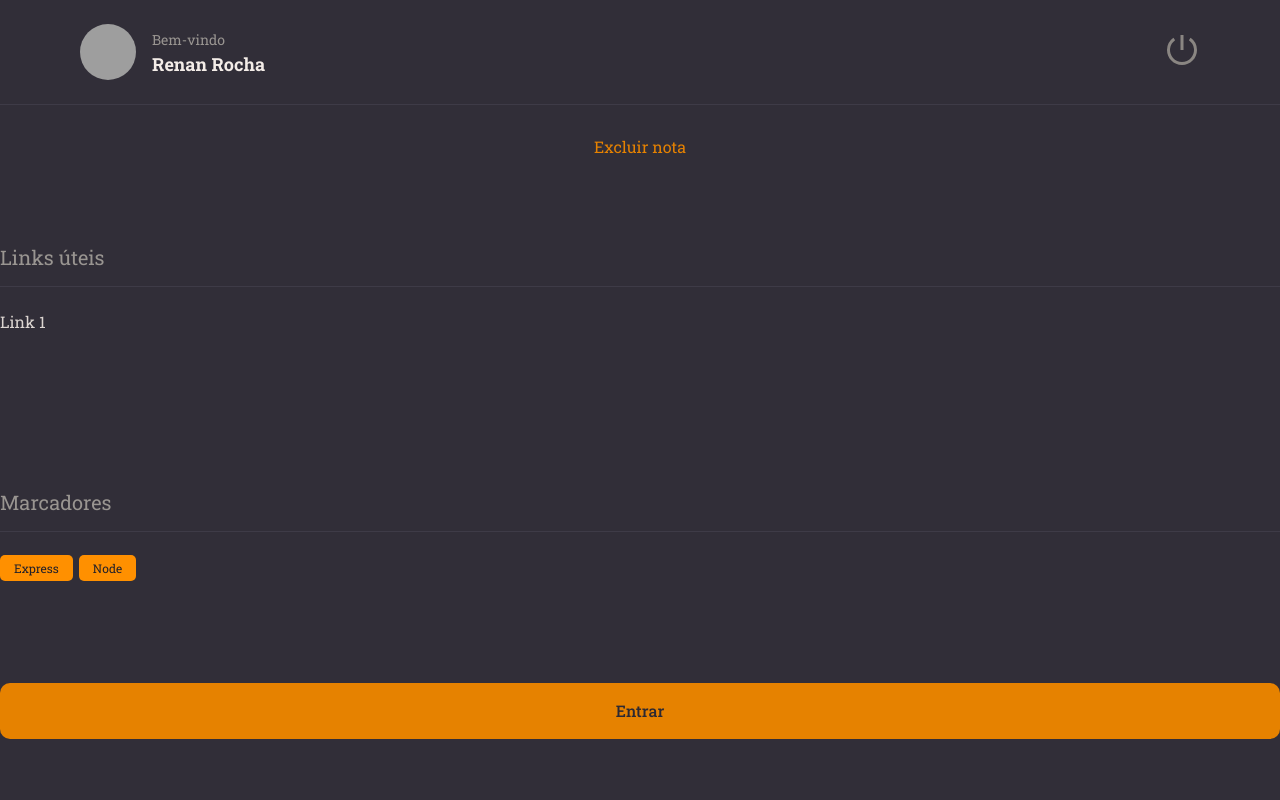
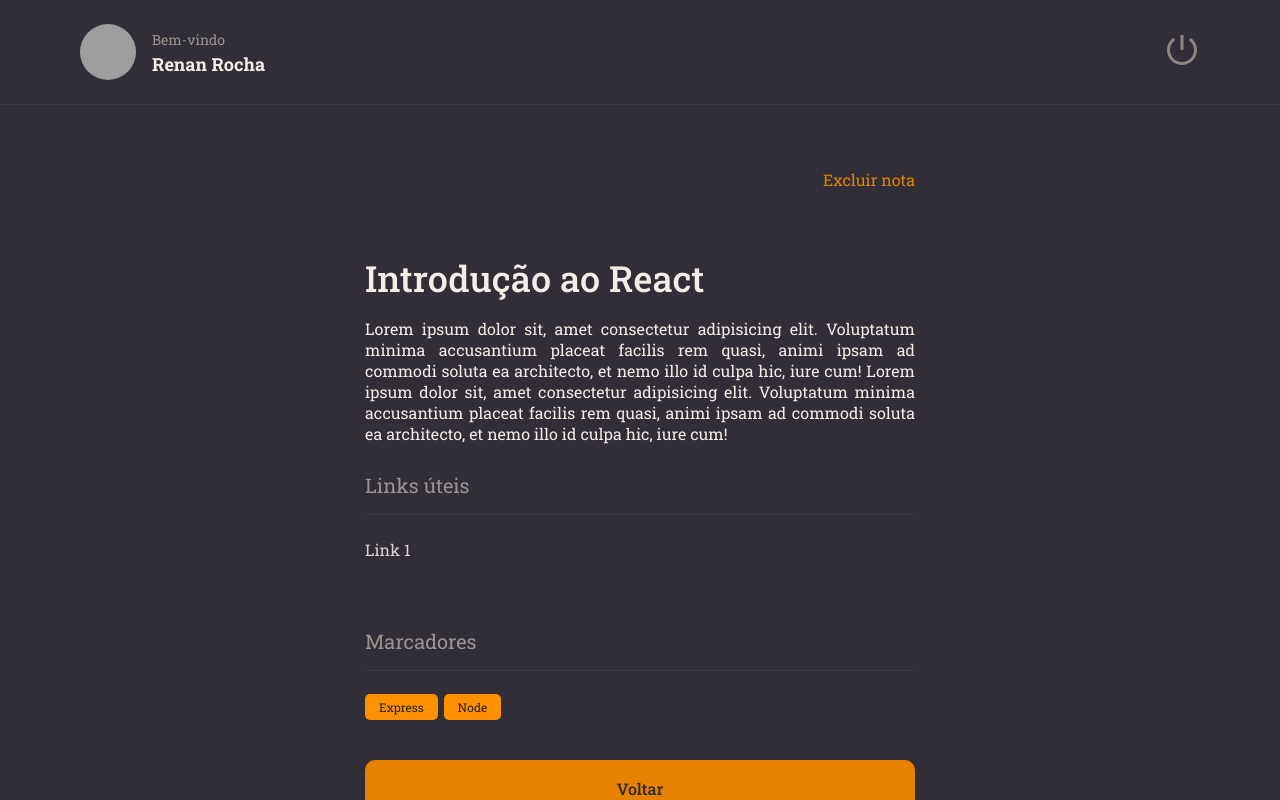
Before and after one commit to renanr0cha/rocket-notes-front, a React (Vite) app: page / in a window 1280 px wide. Built offline with nearby package versions, Linux system fonts and the light colour scheme; grey boxes are pictures that could not be loaded.

Commit message:
details page done

```diff
--- a/src/components/Section/styles.js
+++ b/src/components/Section/styles.js
@@ -1,7 +1,7 @@
 import styled from "styled-components";
 
 export const Container = styled.section`
-  margin: 5.6rem 0 2.8rem;
+  margin: 2.8rem 0;
 
   > h2 {
     border-bottom-width: 1px;
--- a/src/pages/Details/index.jsx
+++ b/src/pages/Details/index.jsx
@@ -1,4 +1,4 @@
-import { Container, Links } from "./styles"
+import { Container, Links, Content } from "./styles"
 import { Button } from "../../components/Button"
 import { Header } from "../../components/Header"
 import { Section } from "../../components/Section"
@@ -10,9 +10,21 @@ export function Details() {
     <Container>
       <Header />
 
-      <ButtonText title="Excluir nota">
+      <main>
+        <Content>
+          <ButtonText title="Excluir nota"></ButtonText>
 
-      </ButtonText>
+          <h1>Introdução ao React</h1>
+
+          <p>
+            Lorem ipsum dolor sit, amet consectetur adipisicing elit.
+            Voluptatum minima accusantium placeat facilis rem quasi,
+            animi ipsam ad commodi soluta ea architecto, et nemo illo
+            id culpa hic, iure cum! Lorem ipsum dolor sit, amet consectetur
+            adipisicing elit. Voluptatum minima accusantium placeat
+            facilis rem quasi, animi ipsam ad commodi soluta ea architecto,
+            et nemo illo id culpa hic, iure cum!
+          </p>
 
           <Section title="Links úteis">
             <Links>
@@ -27,7 +39,9 @@ export function Details() {
             <Tag title="Express"></Tag>
             <Tag title="Node"></Tag>
           </Section>
-      <Button title="Entrar" />
+          <Button title="Voltar" />
+        </Content>
+      </main>
     </Container>
   )
 }
--- a/src/pages/Details/styles.js
+++ b/src/pages/Details/styles.js
@@ -5,10 +5,16 @@ export const Container = styled.div`
   height: 100vh;
 
   display: grid;
-  grid-template-rows: 105px auto;
+  grid-template-rows: 10.5rem auto;
   grid-template-areas:
   "header"
   "content";
+
+  > main {
+    grid-area: content;
+    overflow-y: scroll;
+    padding: 6.4rem 0;
+  }
 `
 
 export const Links = styled.ul`
@@ -18,7 +24,31 @@ export const Links = styled.ul`
     margin-top: 1.2rem;
 
     a {
-      color: ${({ theme }) => theme.COLORS.WHITE}
+      color: ${({ theme }) => theme.COLORS.WHITE};
     }
   }
 `
+
+export const Content = styled.div`
+  max-width: 55rem;
+  margin: 0 auto;
+
+  display: flex;
+  flex-direction: column;
+
+  > button:first-child {
+    align-self: end;
+  }
+
+  > h1 {
+    font-size: 3.6rem;
+    font-weight: 500;
+    padding-top: 6.4rem;
+  }
+
+  > p {
+    font-size: 1.6rem;
+    margin-top: 1.6rem;
+    text-align: justify;
+  }
+`
```
Lines whose indentation alone changed are shown as unchanged.
